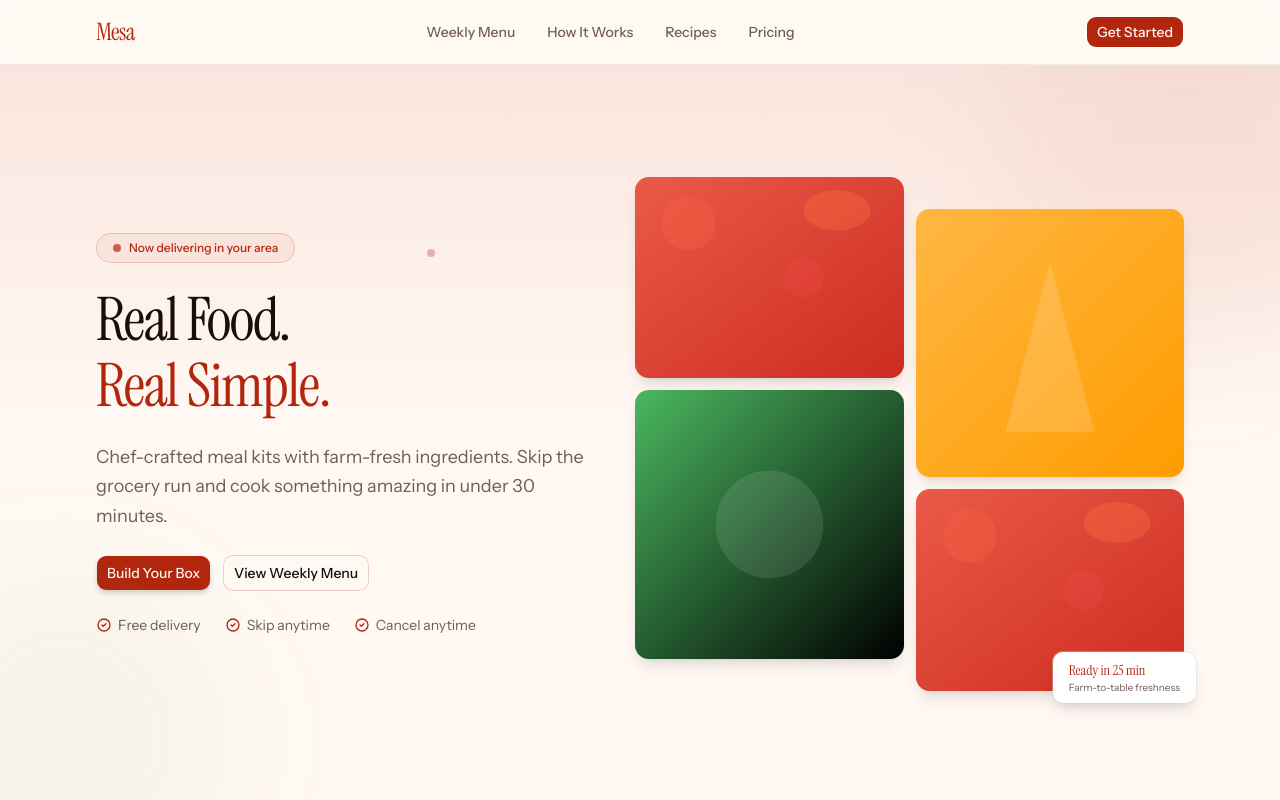
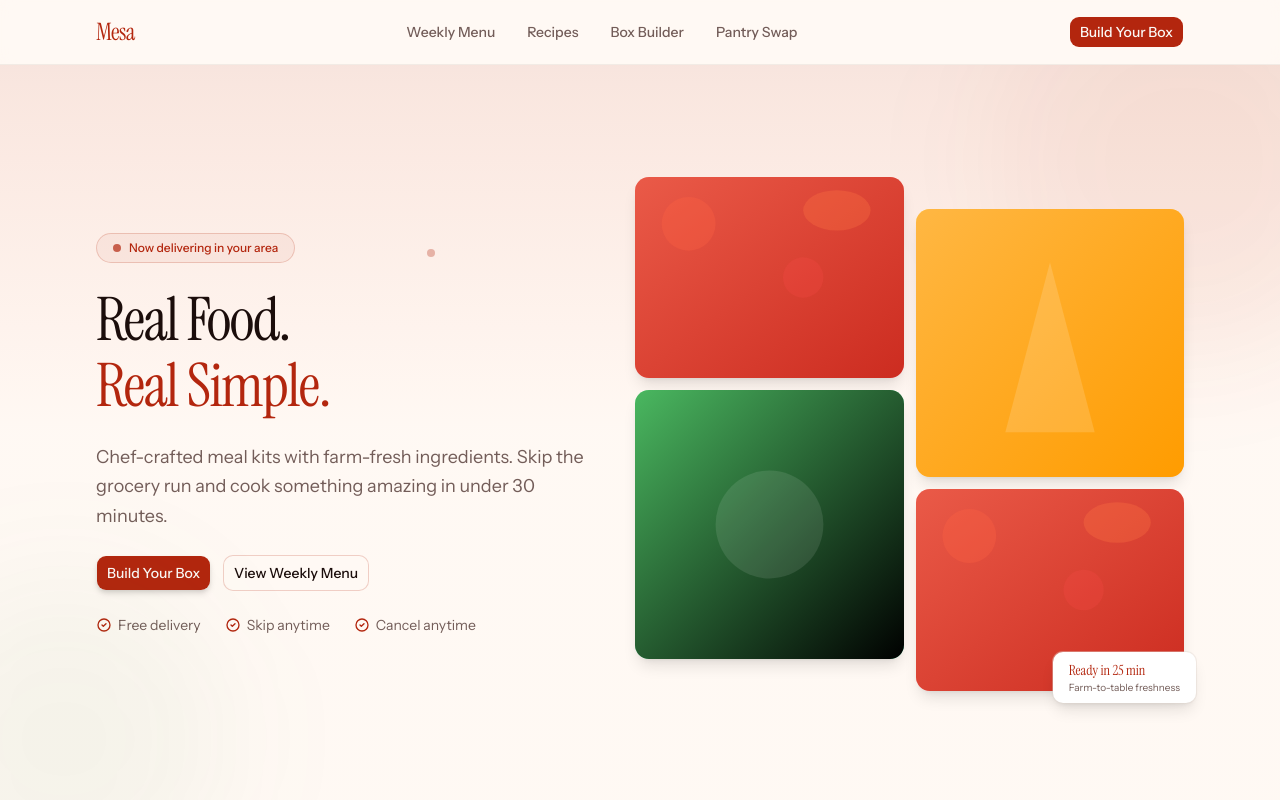
Before and after one commit to anas-khan-antimatter/mkt-mesa-kitchen, a Next.js app: page / in a window 1280 px wide. Shown: the top 800 px of the page. Built offline with nearby package versions, Linux system fonts and the light colour scheme.

Commit message:
antimatter: checkpoint c-1790732970995-ea1vk

```diff
--- a/src/components/site-header.tsx
+++ b/src/components/site-header.tsx
@@ -7,10 +7,10 @@ import { Menu } from "lucide-react";
 import { useState } from "react";
 
 const navLinks = [
-  { href: "#menu", label: "Weekly Menu" },
-  { href: "#how-it-works", label: "How It Works" },
-  { href: "#recipes", label: "Recipes" },
-  { href: "#pricing", label: "Pricing" },
+  { href: "/menu", label: "Weekly Menu" },
+  { href: "/recipes", label: "Recipes" },
+  { href: "/box-builder", label: "Box Builder" },
+  { href: "/pantry-swap", label: "Pantry Swap" },
 ];
 
 export function SiteHeader() {
@@ -39,8 +39,8 @@ export function SiteHeader() {
         </nav>
 
         <div className="hidden md:block">
-          <Button asChild>
-            <a href="#subscribe">Get Started</a>
+          <Button asChild className="bg-primary hover:bg-primary/90">
+            <Link href="/box-builder">Build Your Box</Link>
           </Button>
         </div>
 
@@ -64,10 +64,10 @@ export function SiteHeader() {
                   </Link>
                 ))}
               </nav>
-              <Button asChild className="mt-4">
-                <a href="#subscribe" onClick={() => setOpen(false)}>
-                  Get Started
-                </a>
+              <Button asChild className="mt-4 bg-primary hover:bg-primary/90">
+                <Link href="/box-builder" onClick={() => setOpen(false)}>
+                  Build Your Box
+                </Link>
               </Button>
             </div>
           </SheetContent>
```
